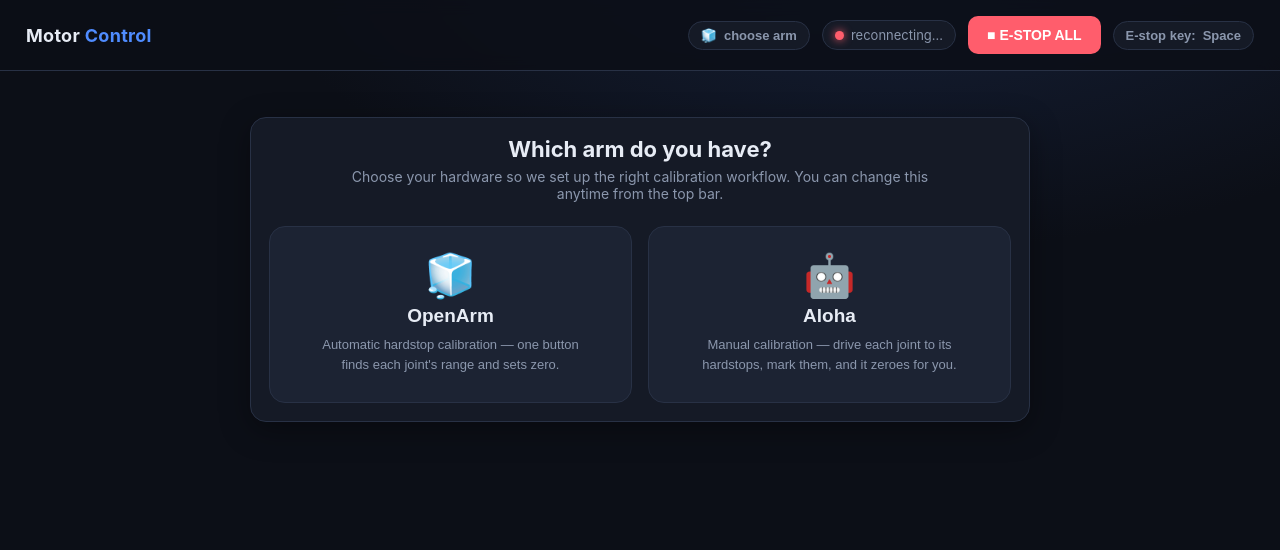
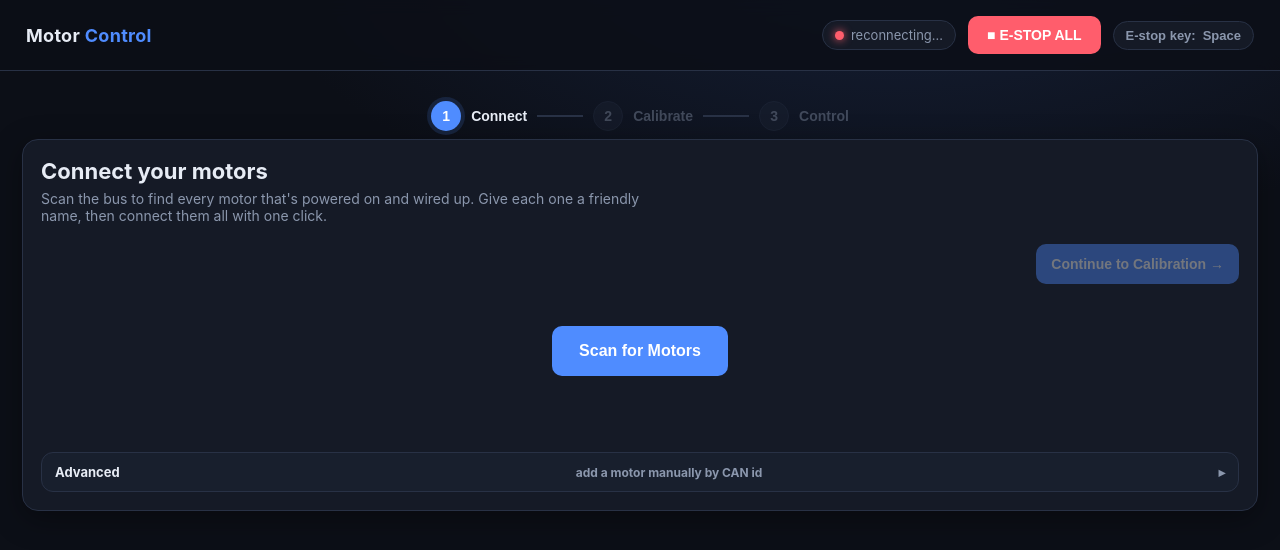
Before and after one commit to RoboticsCenter/OpenArm, a Flask app: page / in a window 1280 px wide. Shown: the top 550 px of the page. Run offline with Flask 3, Linux system fonts and the light colour scheme; data that the repository does not hold is empty.

Commit message:
Remove the OpenArm/Aloha arm-type chooser; always run in OpenArm mode
The dashboard no longer asks which arm you have: it opens straight to the
wizard and always uses automatic calibration. The Aloha code paths are kept
intact (they still key off currentArm()==="aloha") but are never selected.
README updated to drop the arm-choice step and the unreachable manual
calibration walkthrough.

Co-authored-by: Cursor <cursoragent@cursor.com>

```diff
--- a/templates/index.html
+++ b/templates/index.html
@@ -178,16 +178,6 @@
   .tut-skip{position:fixed;top:16px;right:18px;z-index:2002;background:rgba(20,26,38,.92);border:1px solid var(--line);
         color:var(--txt);padding:9px 15px;border-radius:10px;font-size:13px;width:auto;font-weight:600}
 
-  /* ---- arm selection ---- */
-  .arm-grid{display:grid;grid-template-columns:1fr 1fr;gap:16px}
-  @media(max-width:640px){.arm-grid{grid-template-columns:1fr}}
-  .arm-opt{display:flex;flex-direction:column;align-items:center;text-align:center;gap:8px;padding:28px 20px;
-        background:var(--panel2);border:1px solid var(--line);border-radius:16px;color:var(--txt);transition:.15s}
-  .arm-opt:hover{border-color:var(--accent);transform:translateY(-2px)}
-  .arm-emoji{font-size:42px;line-height:1}
-  .arm-name{font-size:19px;font-weight:800}
-  .arm-desc{font-size:13px;color:var(--muted);font-weight:500;line-height:1.5;max-width:260px}
-
   /* ---- manual calibration ---- */
   .mark-grid{display:grid;grid-template-columns:1fr 1fr;gap:12px;margin-top:14px}
   .mark-box{background:var(--panel2);border:1px solid var(--line);border-radius:12px;padding:14px;text-align:center}
@@ -201,7 +191,6 @@
 <header>
   <h1>Motor <span>Control</span></h1>
   <div class="hdr-actions">
-    <button id="armPill" class="pill" style="cursor:pointer" title="Change arm type"><span id="armIcon">&#129482;</span><span id="armName">choose arm</span></button>
     <span class="pill"><span id="busDot" class="dot"></span><span id="busTxt">no motors</span></span>
     <button id="btnEstopAll" class="btn-estop">&#9632; E-STOP ALL</button>
     <button id="estopHotkeyBtn" class="pill" style="cursor:pointer" title="Click, then press a key to rebind the E-stop hotkey">E-stop key: <b id="estopHotkeyLabel">Space</b></button>
@@ -209,26 +198,6 @@
 </header>
 
 <div class="wrap">
-  <!-- Arm selection (shown first) -->
-  <section id="armSelect" class="hide">
-    <div class="card" style="max-width:780px;margin:24px auto">
-      <h3 class="step-head" style="text-align:center">Which arm do you have?</h3>
-      <p class="step-sub" style="text-align:center;margin:0 auto 24px">Choose your hardware so we set up the right calibration workflow. You can change this anytime from the top bar.</p>
-      <div class="arm-grid">
-        <button class="arm-opt" data-arm="openarm">
-          <div class="arm-emoji">&#129482;</div>
-          <div class="arm-name">OpenArm</div>
-          <div class="arm-desc">Automatic hardstop calibration &mdash; one button finds each joint's range and sets zero.</div>
-        </button>
-        <button class="arm-opt" data-arm="aloha">
-          <div class="arm-emoji">&#129302;</div>
-          <div class="arm-name">Aloha</div>
-          <div class="arm-desc">Manual calibration &mdash; drive each joint to its hardstops, mark them, and it zeroes for you.</div>
-        </button>
-      </div>
-    </div>
-  </section>
-
   <div id="wizard">
   <!-- Progress stepper -->
   <ol class="stepper" id="stepper">
@@ -1587,22 +1556,15 @@ G("btnReplayTut").onclick=()=>{ if(currentStep==="control") startTutorial(); };
 // ============================================================
 //  ARM SELECTION
 // ============================================================
-const ARM_KEY="motor.arm";
-function currentArm(){ try{ return localStorage.getItem(ARM_KEY); }catch(_){ return null; } }
+// The arm-type chooser was removed: the dashboard always runs in OpenArm
+// (automatic calibration) mode. The Aloha code paths below are kept intact and
+// still key off currentArm()==="aloha", they're just never selected anymore.
+function currentArm(){ return "openarm"; }
 function applyArmUI(){
-  const a=currentArm();
-  G("armIcon").innerHTML = a==="aloha" ? "&#129302;" : "&#129482;";
-  G("armName").textContent = a==="aloha" ? "Aloha" : (a==="openarm" ? "OpenArm" : "choose arm");
   const sub=G("calSub");
-  if(sub) sub.innerHTML = (a==="aloha")
-    ? "For each motor, press <b>Calibrate</b>, drive it to both hardstops with the slider and mark them. The joint then centers itself and sets zero. Keep clear and be ready to <b>E-STOP</b>."
-    : "Calibration finds each joint's range of motion and sets its zero point. It's required once before you can control the motors. Keep the area clear &mdash; the joints will move on their own. You can hit <b>E-STOP</b> at any time.";
-}
-function showArmSelect(){ G("armSelect").classList.remove("hide"); G("wizard").classList.add("hide"); }
-function showWizard(){ G("armSelect").classList.add("hide"); G("wizard").classList.remove("hide"); goStep(currentStep||"connect"); }
-function setArm(a){ try{ localStorage.setItem(ARM_KEY,a); }catch(_){} applyArmUI(); }
-document.querySelectorAll(".arm-opt").forEach(b=>b.onclick=()=>{ setArm(b.dataset.arm); showWizard(); });
-G("armPill").onclick=()=>{ closeManual(); showArmSelect(); };
+  if(sub) sub.innerHTML = "Calibration finds each joint's range of motion and sets its zero point. It's required once before you can control the motors. Keep the area clear &mdash; the joints will move on their own. You can hit <b>E-STOP</b> at any time.";
+}
+function showWizard(){ G("wizard").classList.remove("hide"); goStep(currentStep||"connect"); }
 
 // ============================================================
 //  ALOHA MANUAL CALIBRATION PANEL
@@ -1725,8 +1687,7 @@ window.addEventListener("resize",()=>Object.values(cards).forEach(c=>c.node.quer
 updateStepper();
 
 // ---- arm init: show selection first time, otherwise go straight to the wizard ----
-if(currentArm()){ applyArmUI(); showWizard(); }
-else { applyArmUI(); showArmSelect(); }
+applyArmUI(); showWizard();
 </script>
 </body>
 </html>
```
Also changed, not shown: README.md.
